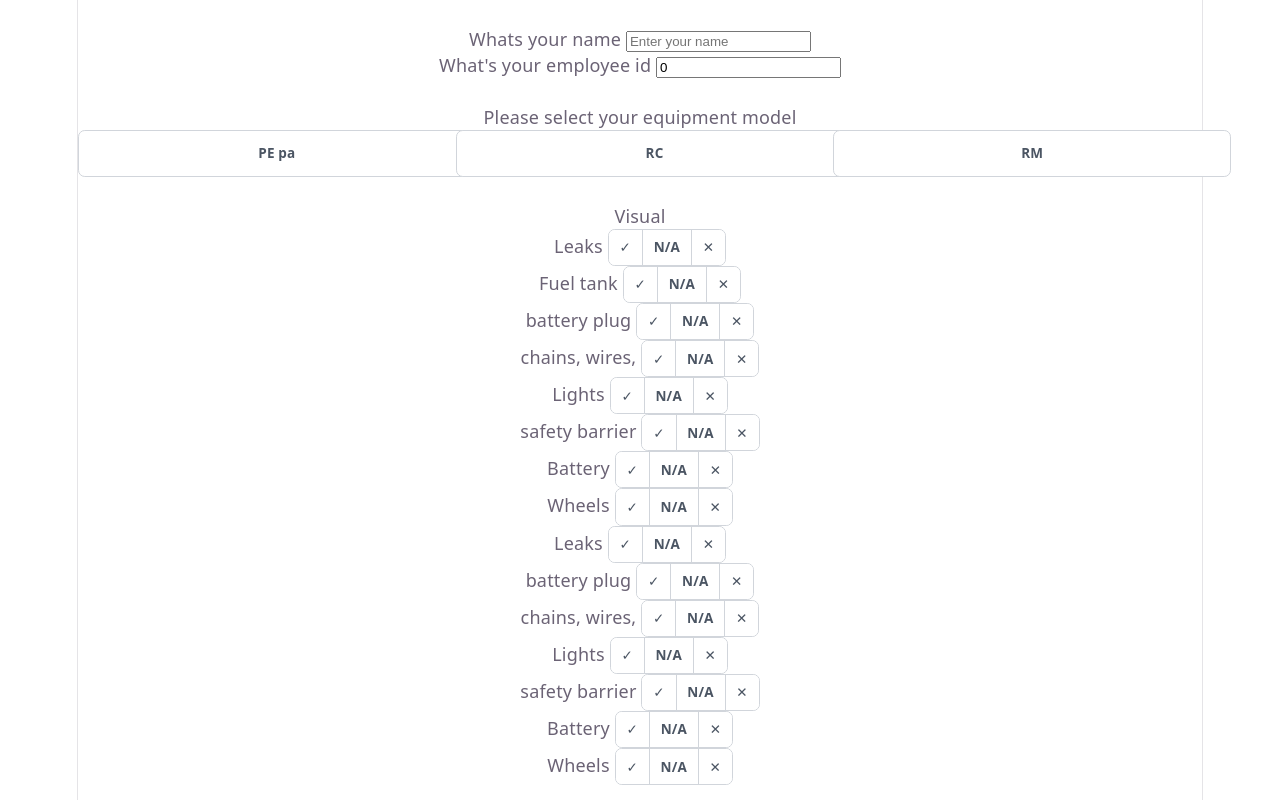
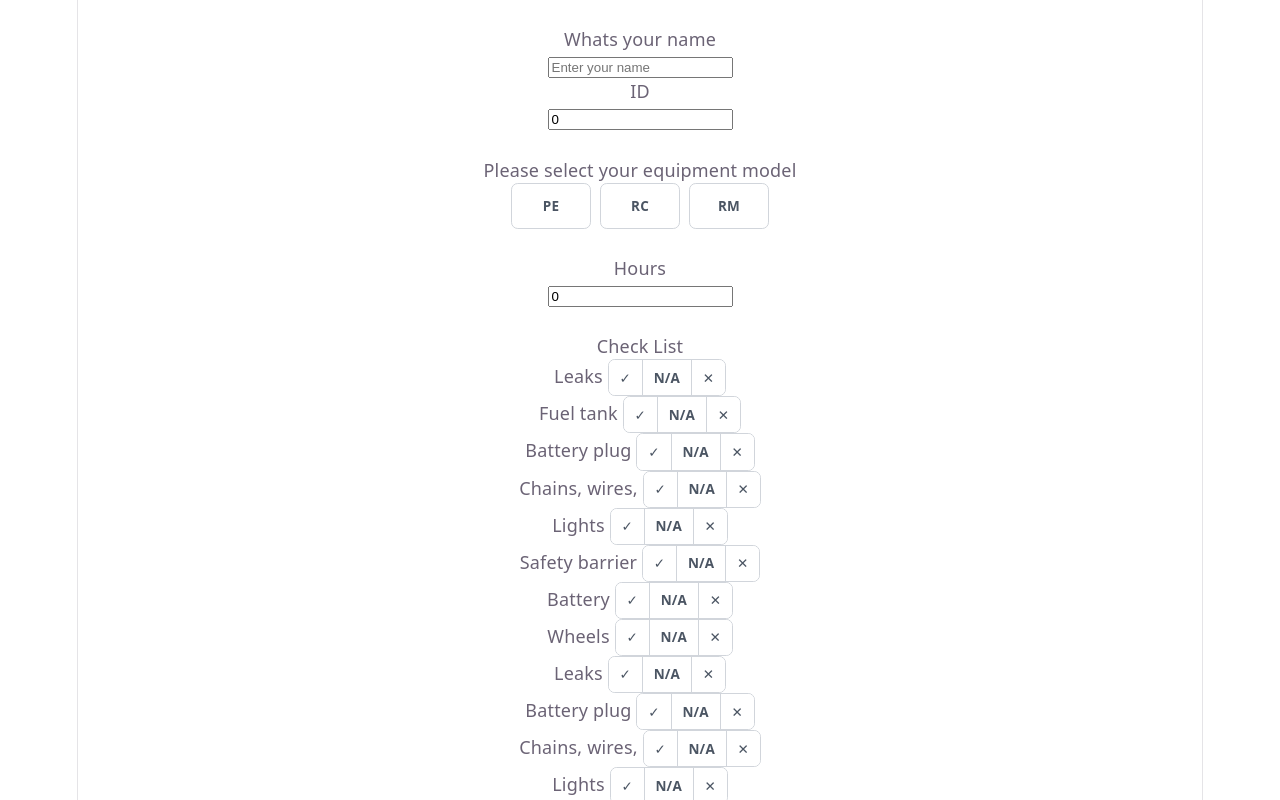
Before and after one commit to th3fishmk/minotaur, a Vue app: page / in a window 1280 px wide. Shown: the top 800 px of the page. Built offline with nearby package versions, Linux system fonts and the light colour scheme.

Commit message:
extended form

```diff
--- a/src/components/FormSample.vue
+++ b/src/components/FormSample.vue
@@ -1,58 +1,100 @@
 <script setup lang="ts">
+/** biome-ignore-all lint/correctness/noUnusedImports: too many false positives */
+/** biome-ignore-all lint/correctness/noUnusedVariables: <same thing> */
 import { ref } from 'vue';
 import { visualTest } from '../data/questions';
 import { type ForkLiftType, type FormDState, Models } from '../types';
 
 const form = ref<FormDState>({
+    // personal
+    date: '',
     name: '',
     ID: 0,
+    // equipment
     mod: undefined,
-    visualQ: {},
+    hours: undefined,
+    shortID: undefined,
+
+    answers: {},
 });
-
 const selectedModel = ref<ForkLiftType>(undefined);
-
 const handleVisualQ = (questionId: string, value: number) => {
-    form.value.visualQ[questionId] = value;
+    form.value.answers[questionId] = value;
 };
 </script>
 
 <template>
     <br>
+    <!-- Personal info -->
     <div class="space-y-4">
-        <!-- personal info -->
         <div>
             <label class="block text-sm">Whats your name </label>
-            <input type="text" v-model="form.name" placeholder="Enter your name" >
+            <br>
+            <input type="text"
+                v-model="form.name"
+                placeholder="Enter your name">
         </div>
         <div>
-            <label >What's your employee id </label>
-            <input type="number" v-model="form.ID" >
+            <label>ID </label>
+            <br>
+            <input type="number"
+                v-model="form.ID"
+                required>
         </div>
     </div>
     <br>
+    <!-- Equipment info -->
+    <div>
         <span>Please select your equipment model</span>
+        <div class="centered">
             <div class="option-group">
-      <label class="option-item" v-for="m in Models" :key="m.value">
-        <input type="radio" v-model="form.mod" :value="m.value" :name="m.value" required>
+                <label class="option-item"
+                v-for="m in Models"
+                :key="m.value">
+                <input type="radio"
+                v-model="form.mod"
+                :value="m.value"
+                :name="m.value"
+                required>
                 <span class="btn">{{ m.label }}</span>
             </label>
         </div>
+        </div>
         <br>
-    <span>Visual</span>
-    <div v-for="q in visualTest" :key="q.id">
+        <div>
+            <label>Hours</label>
+            <br>
+            <input type="number"
+                v-model="form.ID"
+                required>
+        </div>
+    </div>
+    <br>
+    <!-- Questions -->
+    <span>Check List</span>
+    <div v-for="q in visualTest"
+        :key="q.id">
         {{ q.text }}
         <div class="three-state-toggle">
             <label class="toggle-option">
-                <input type="radio" :name="q.id" value="yes" @click="handleVisualQ(q.id, 0)">
+                <input type="radio"
+                    :name="q.id"
+                    value="yes"
+                    @click="handleVisualQ(q.id, 0)">
                 <span class="btn check">✓</span>
             </label>
             <label class="toggle-option">
-                <input type="radio" :name="q.id" value="na" @click="handleVisualQ(q.id, 1)">
+                <input type="radio"
+                    :name="q.id"
+                    value="na"
+                    @click="handleVisualQ(q.id, 1)">
                 <span class="btn na">N/A</span>
             </label>
             <label class="toggle-option">
-                <input type="radio" :name="q.id" value="no" @click="handleVisualQ(q.id, 2)">
+                <input type="radio"
+                    :name="q.id"
+                    value="no"
+                    @click="handleVisualQ(q.id, 2)">
                 <span class="btn cross">✕</span>
             </label>
         </div>
@@ -65,6 +107,11 @@ const handleVisualQ = (questionId: string, value: number) => {
 </template>
 
 <style scoped>
+.centered {
+    display: flex;
+    justify-content: center;
+    align-items: center;
+}
 .three-state-toggle {
     display: inline-flex;
     border: 1px solid #d1d5db;
@@ -108,32 +155,38 @@ const handleVisualQ = (questionId: string, value: number) => {
 }
 
 /* Checked States */
-.three-state-toggle input[value="yes"]:checked + .btn {
-  background-color: #16a34a; /* green */
+.three-state-toggle input[value="yes"]:checked+.btn {
+    background-color: #16a34a;
+    /* green */
     color: #ffffff;
 }
 
-.three-state-toggle input[value="na"]:checked + .btn {
-  background-color: #4b5563; /* gray */
+.three-state-toggle input[value="na"]:checked+.btn {
+    background-color: #4b5563;
+    /* gray */
     color: #ffffff;
 }
 
-.three-state-toggle input[value="no"]:checked + .btn {
-  background-color: #dc2626; /* red */
+.three-state-toggle input[value="no"]:checked+.btn {
+    background-color: #dc2626;
+    /* red */
     color: #ffffff;
 }
 
 .option-group {
     display: flex;
     flex-wrap: wrap;
-  gap: 0.5rem; /* space between buttons */
+    gap: 0.5rem;
     border-radius: 0.375rem;
+    justify-content: center;
+    /* align-content: center; */
+    max-width: fit-content;
 }
 
 .option-item {
-  position: relative;
-  flex: 1; /* Makes buttons grow to share the space equally */
-  min-width: 80px; /* Ensures buttons don't get too squished */
+    /* position: relative; */
+    flex: 1 1 auto;
+    min-width: 80px;
 }
 
 /* Hide the raw radio input */
@@ -147,7 +200,8 @@ const handleVisualQ = (questionId: string, value: number) => {
 /* The button look */
 .option-item .btn {
     display: block;
-  width: 100%;
+    /* width: 100%; */
+    /* max-width: 20%; */
     padding: 0.5rem 0.75rem;
     font-size: 0.75rem;
     font-weight: 600;
@@ -167,8 +221,9 @@ const handleVisualQ = (questionId: string, value: number) => {
 }
 
 /* Active/Checked State */
-.option-item input[type="radio"]:checked + .btn {
-  background-color: #2563eb; /* Primary blue (or dynamic color) */
+.option-item input[type="radio"]:checked+.btn {
+    background-color: #2563eb;
+    /* Primary blue (or dynamic color) */
     color: #ffffff;
     border-color: #2563eb;
     box-shadow: 0 1px 2px rgba(0, 0, 0, 0.05);
--- a/src/data/questions.ts
+++ b/src/data/questions.ts
@@ -2,15 +2,15 @@ import type { Question } from '../types';
 
 export const visualTest: Question[] = [
     { id: '1', text: 'Leaks', description: 'Some extra info' },
-    { id: 'v2', text: 'Fuel tank', description: '' },
+    { id: '2', text: 'Fuel tank', description: '' },
     {
         id: '3',
-        text: 'battery plug',
+        text: 'Battery plug',
         description: '',
     },
     {
         id: '4',
-        text: 'chains, wires, ',
+        text: 'Chains, wires, ',
         description: '',
     },
     {
@@ -20,7 +20,7 @@ export const visualTest: Question[] = [
     },
     {
         id: '6',
-        text: 'safety barrier',
+        text: 'Safety barrier',
         description: '',
     },
     {
@@ -36,12 +36,12 @@ export const visualTest: Question[] = [
     { id: '9', text: 'Leaks', description: 'Some extra info' },
     {
         id: '10',
-        text: 'battery plug',
+        text: 'Battery plug',
         description: '',
     },
     {
         id: '11',
-        text: 'chains, wires, ',
+        text: 'Chains, wires, ',
         description: '',
     },
     {
@@ -51,7 +51,7 @@ export const visualTest: Question[] = [
     },
     {
         id: '13',
-        text: 'safety barrier',
+        text: 'Safety barrier',
         description: '',
     },
     {
--- a/src/types.ts
+++ b/src/types.ts
@@ -1,7 +1,7 @@
 export type ForkLiftType = 'PE' | 'RC' | 'RM' | undefined;
 
 export const Models: { value: ForkLiftType; label: string }[] = [
-    { value: 'PE', label: 'PE pa' },
+    { value: 'PE', label: 'PE' },
     { value: 'RC', label: 'RC' },
     { value: 'RM', label: 'RM' },
 ];
@@ -13,8 +13,11 @@ export interface Question {
 }
 
 export interface FormDState {
+    date: string;
     name: string;
     ID: number;
     mod: ForkLiftType;
-    visualQ: Record<string, number>;
+    shortID: number | undefined;
+    hours: number | undefined;
+    answers: Record<string, number>;
 }
```
Also changed, not shown: biome.json (indentation only). Lines whose indentation alone changed are shown as unchanged.
